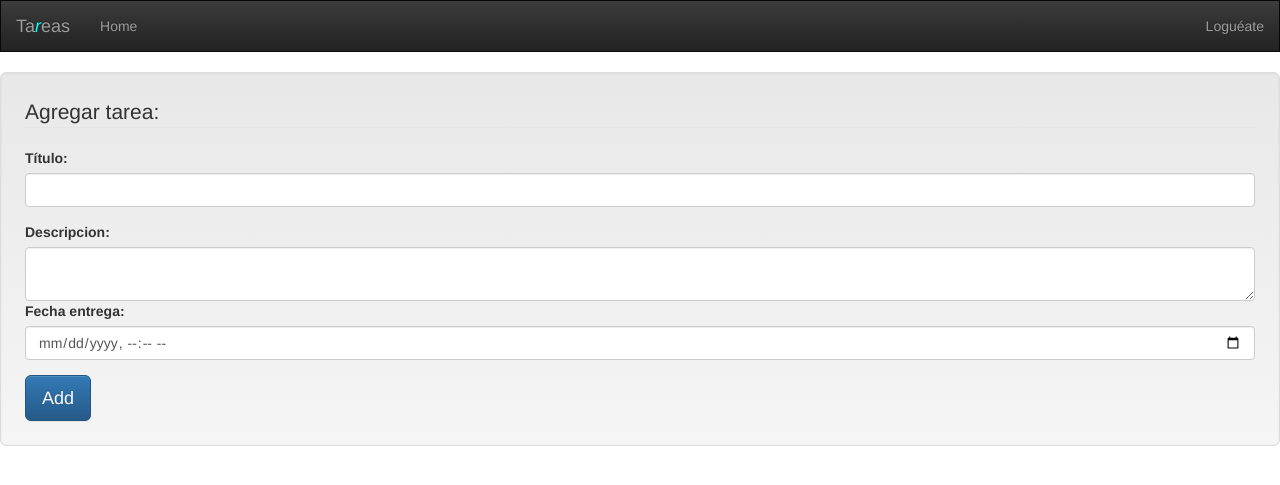
After one commit to yrodrigez/ALSProject, a Python web app: template templates/add_tarea.html in a window 1280 px wide. The commit adds this page. Shown: the top 485 px of the page. Run offline with Jinja, Linux system fonts and the light colour scheme; the template is opened without the code that fills it, so the values that code supplies are empty; some libraries are stand-ins or nearby versions.

Commit message:
Creado el agregar tarea

```diff
--- a/Classes/tarea.py
+++ b/Classes/tarea.py
@@ -5,6 +5,7 @@ __author__ = "Yago Rodriguez"
 
 class Tarea(ndb.Model):
     titulo = ndb.StringProperty(required=True)
-    fecha_entrega = ndb.DateTimeProperty(auto_now_add=True)
-    asignatura = ndb.StringProperty(required=True)
+    fecha_entrega = ndb.DateProperty(auto_now_add=True)
+    asignatura = ndb.StringProperty()
+    descripcion = ndb.StringProperty(required=True)
     user = ndb.StringProperty(required=True)
--- a/index.yaml
+++ b/index.yaml
@@ -9,3 +9,8 @@ indexes:
 # manually, move them above the marker line.  The index.yaml file is
 # automatically uploaded to the admin console when you next deploy
 # your application using appcfg.py.
+
+- kind: Tarea
+  properties:
+  - name: user
+  - name: fecha_entrega
--- a/main.py
+++ b/main.py
@@ -21,6 +21,7 @@ import webapp2
 from google.appengine.api import users
 
 from tareas import ListarTareas
+from tareas import AddTarea
 
 JINJA_ENVIRONMENT = jinja2.Environment(
     loader=jinja2.FileSystemLoader(os.path.dirname(__file__)),
@@ -43,6 +44,7 @@ class MainHandler(webapp2.RequestHandler):
             "user_name": user_name,
             "login_link": login_link,
             "logout_link": logout_link,
+            "user": user
         }
 
         template = JINJA_ENVIRONMENT.get_template("templates/main.html")
@@ -51,5 +53,6 @@ class MainHandler(webapp2.RequestHandler):
 
 app = webapp2.WSGIApplication([
     ('/', MainHandler),
-    ('/list', ListarTareas)
+    ('/list', ListarTareas),
+    ('/addtarea', AddTarea)
 ], debug=True)
--- /dev/null
+++ b/templates/add_tarea.html
@@ -0,0 +1,20 @@
+{% extends "templates/index.html" %}
+{% block site %}Agregando tarea{% endblock %}
+{% block contenido %}
+    <form role="form" method="post" action="/addtarea">
+        <fieldset>
+            <legend>Agregar tarea:</legend>
+            <div class="form-group">
+                <label for="titulo">Título:</label>
+                <input name="titulo" type="text" class="form-control" id="titulo">
+            </div>
+            <div class="form-group">
+                <label for="descripcion">Descripcion:</label>
+                <textarea name="descripcion" class="form-control" id="descripcion"></textarea>
+                <label for="fecha">Fecha entrega:</label>
+                <input name="fecha" class="form-control" type="datetime-local" id="fecha">
+            </div>
+            <input type="submit" class="btn btn-lg btn-primary" value="Add">
+        </fieldset>
+    </form>
+{% endblock %}
--- a/templates/index.html
+++ b/templates/index.html
@@ -23,6 +23,10 @@
     <script src="https://oss.maxcdn.com/html5shiv/3.7.2/html5shiv.min.js"></script>
     <script src="https://oss.maxcdn.com/respond/1.4.2/respond.min.js"></script>
     <![endif]-->
+
+    <link rel="stylesheet" href="">
+
+
 </head>
 <body>
 <body>
@@ -36,19 +40,19 @@
                 <span class="icon-bar"></span>
                 <span class="icon-bar"></span>
             </button>
-                    <a class="navbar-brand" href="#" >Tareas</a>
+            <a class="navbar-brand" href="#" >Ta<i style="color: aqua">r</i>eas</a>
         </div>
         <!-- Collect the nav links, forms, and other content for toggling -->
         <div class="collapse navbar-collapse" id="bs-example-navbar-collapse-1">
             <ul class="nav navbar-nav">
                 <li><a href="#">Home<span class="sr-only"></span></a></li>
                 {% if user %}
-                        <li><a href="#">Mis tareas</a></li>
+                    <li><a href="/list">Mis tareas</a></li>
                 {% endif %}
             </ul>
             <ul class="nav navbar-nav navbar-right">
                 {% if user %}
-                           <li><p class="navbar-text navbar-right">Iniciado sesión como {{ user.name }} <a href="{{ logout_url }}" class="navbar-link">Salir</a></p></li>
+                    <li class="navbar-text navbar-right" id="nombre-usuario" onmouseover="salir()" onmouseout="volver()" onmouseleave="volver()" style="padding-left: 60px"><p>Iniciada sesión como {{ user.nickname() }}&nbsp;&nbsp;</p></li>
                 {% else %}
                     <li class="navbar-right"><a href="{{ login_link }}">Loguéate</a></li>
                 {% endif %}
@@ -61,8 +65,26 @@
 </div>
 </body>
 <!-- jQuery (necessary for Bootstrap's JavaScript plugins) -->
-<script src="https://ajax.googleapis.com/ajax/libs/jquery/1.11.3/jquery.min.js"></script>
+<script src="http://ajax.googleapis.com/ajax/libs/jquery/1.11.1/jquery.min.js"></script>
+<script src="https://code.jquery.com/ui/1.11.4/jquery-ui.min.js" integrity="sha256-xNjb53/rY+WmG+4L6tTl9m6PpqknWZvRt0rO1SRnJzw=" crossorigin="anonymous"></script>
 <!-- Include all compiled plugins (below), or include individual files as needed -->
 <script src="https://maxcdn.bootstrapcdn.com/bootstrap/3.3.6/js/bootstrap.min.js" integrity="sha384-0mSbJDEHialfmuBBQP6A4Qrprq5OVfW37PRR3j5ELqxss1yVqOtnepnHVP9aJ7xS" crossorigin="anonymous"></script>
+<script>
+    function salir() {
+        remover('#nombre-usuario > p');
+        $('#nombre-usuario').append('<p><a href="{{ logout_url }}" class="navbar-link">Salir</a>&nbsp;&nbsp;');
+    }
+    {% if user %}
+    function volver() {
+        remover('#nombre-usuario > p');
+        $('#nombre-usuario').append('<p>Iniciada sesión como {{ user.nickname() }}&nbsp;&nbsp;</p>');
+    }
+    {% else%}
+        function volver() {}
+    {% endif %}
+    function remover(elemento) {
+        $(elemento).remove()
+    }
+</script>
 </body>
 </html>
```
Also changed, not shown: tareas.py (+57 -4 lines), templates/listar_tareas.html (+6 -4 lines), style.css (added). Lines whose indentation alone changed are shown as unchanged.
